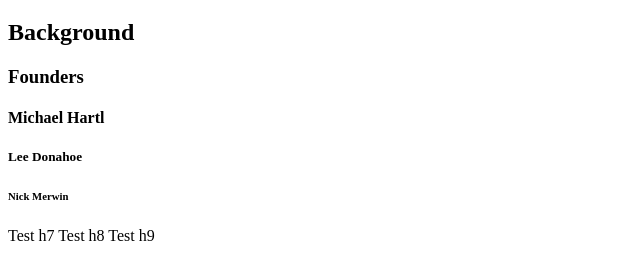
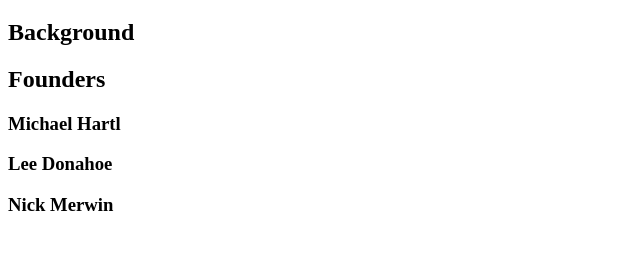
Before and after one commit to vasco-carinhas/sample-website, a plain HTML site: page index.html in a window 1280 px wide. Shown: the part 61-340 px from the top of the page, without its empty margins (0-640 px from the left). Drawn offline with Linux system fonts and the light colour scheme.

Commit message:
Convert index page to fully valid HTML.

```diff
--- a/index.html
+++ b/index.html
@@ -7,12 +7,9 @@
 <body>
 <h1>The Learn Enough Story</h1>
 <h2>Background</h2>
-<h3>Founders</h3>
-<h4>Michael Hartl</h4>
-<h5>Lee Donahoe</h5>
-<h6>Nick Merwin</h6>
-<h7>Test h7</h7>
-<h8>Test h8</h8>
-<h9>Test h9</h9>
+<h2>Founders</h2>
+<h3>Michael Hartl</h3>
+<h3>Lee Donahoe</h3>
+<h3>Nick Merwin</h3>
 </body>
 </html>
```
